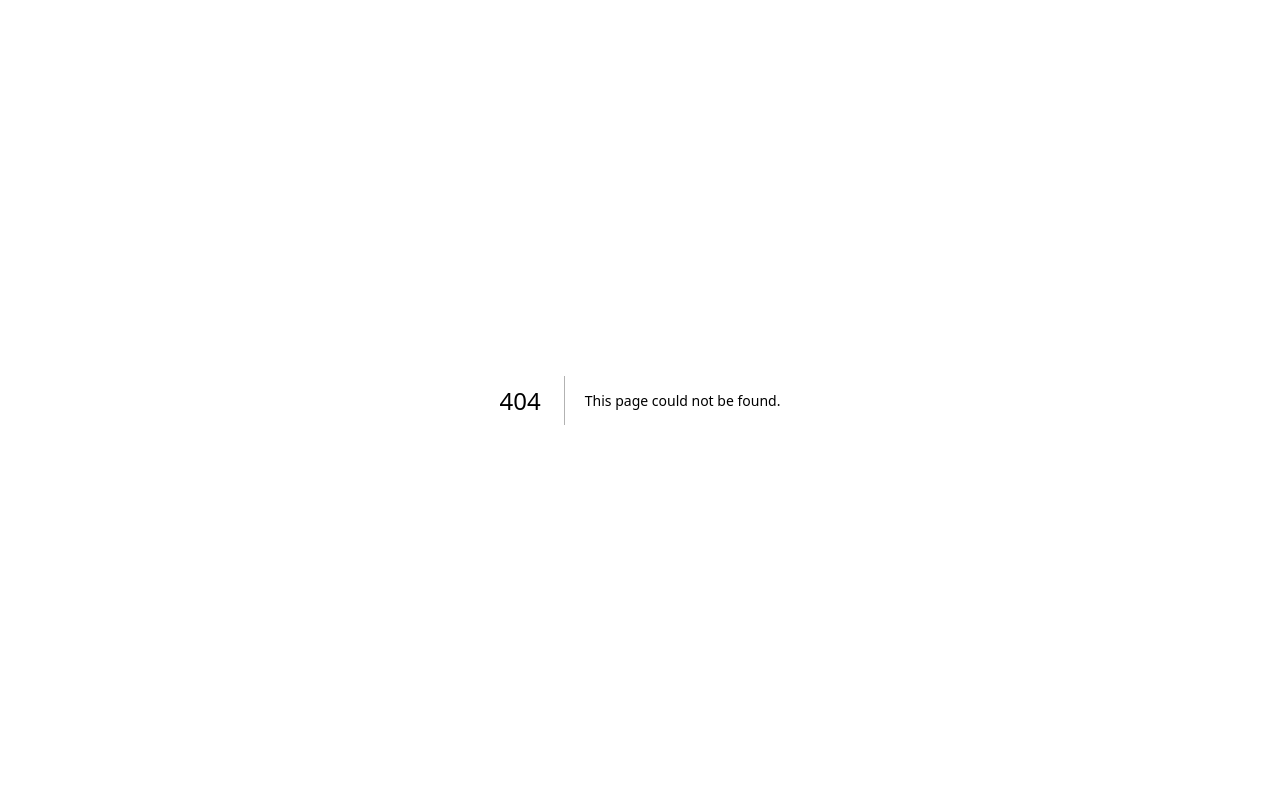
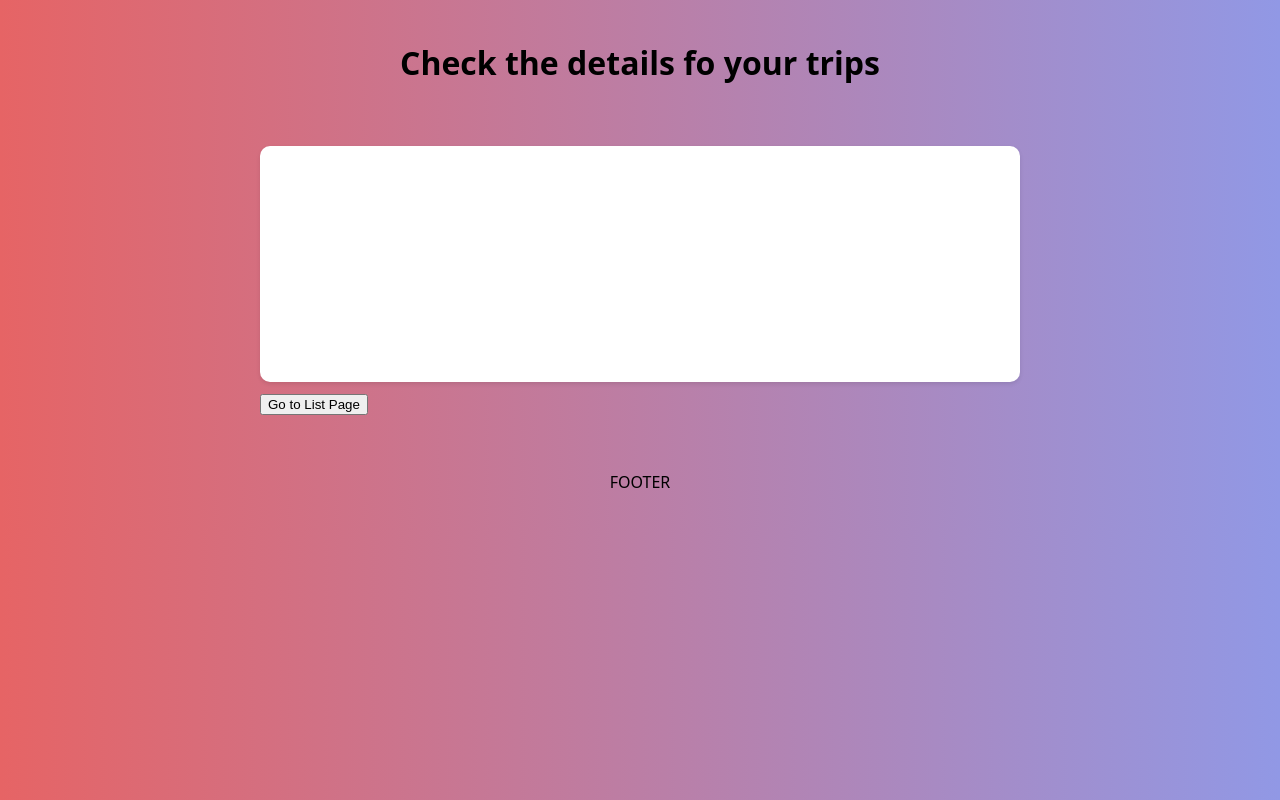
Before and after one commit to SelcoD/CampingFriends, a Next.js app: page /detailpage/1 in a window 1280 px wide. Before the commit this address had no page. Built offline with nearby package versions, Linux system fonts and the light colour scheme.

Commit message:
add [id].js to detailpage

```diff
--- /dev/null
+++ b/pages/detailpage/[id].js
@@ -0,0 +1,48 @@
+import { useRouter } from "next/router";
+import { campingTrips } from "../../data/campingTrips";
+import { Container, Card, Header, Footer } from "../../styles/styles";
+import Image from "next/image";
+import Link from "next/link";
+
+export default function DetailPage() {
+  const router = useRouter();
+  let trip = campingTrips.find(
+    (campingTrip) => campingTrip.id === router.query.id
+  );
+
+  return (
+    <>
+      <Header>
+        <h1>Check the details fo your trips</h1>
+      </Header>
+      <Container>
+        <Card>
+          <h2>{trip && trip.day}</h2>
+          <h2>{trip && trip.date}</h2>
+          <h2>{trip && trip.location}</h2>
+          <ul>
+            {trip &&
+              trip.images.map((source) => (
+                <li key={source}>
+                  <Image
+                    src={source}
+                    width={300}
+                    height={300}
+                    alt={trip && trip.location}
+                  />
+                </li>
+              ))}
+          </ul>
+          <h4>{trip && trip.details.join(", ")}</h4>
+          <h4>{trip && trip.friends.join(", ")}</h4>
+        </Card>
+        <Link href={`/`}>
+          <button>Go to List Page</button>
+        </Link>
+      </Container>
+      <Footer>
+        <p>FOOTER</p>
+      </Footer>
+    </>
+  );
+}
--- a/pages/index.js
+++ b/pages/index.js
@@ -11,7 +11,7 @@ export default function ListPage() {
       </Header>
       <Container>
         {campingTrips.map((trip) => (
-          <Link href={`/DetailPage/${trip.id}`} key={trip.id}>
+          <Link href={`/detailpage/${trip.id}`} key={trip.id}>
             <Card key={trip.id}>
               <CampingCard trip={trip} />
             </Card>
```
